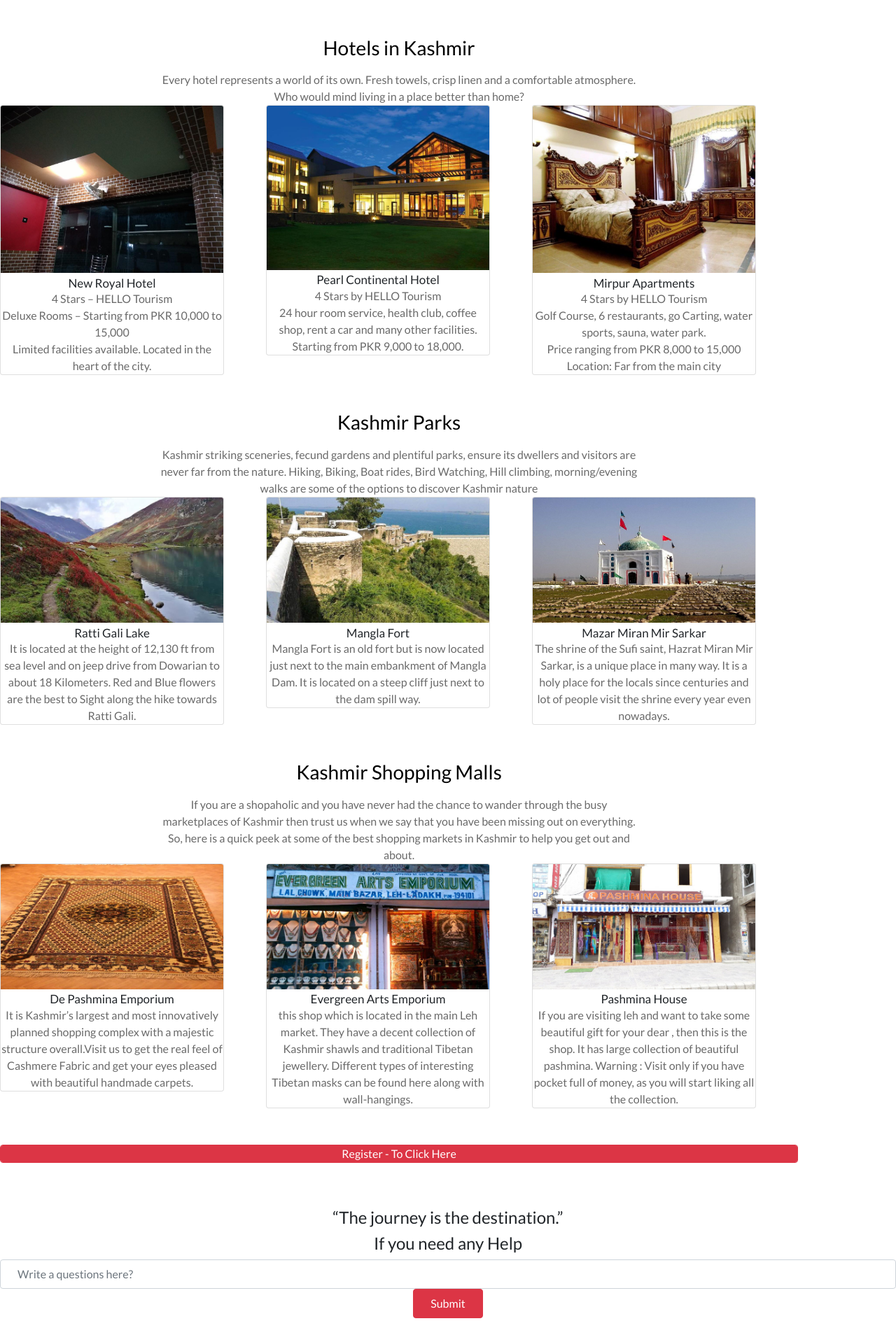
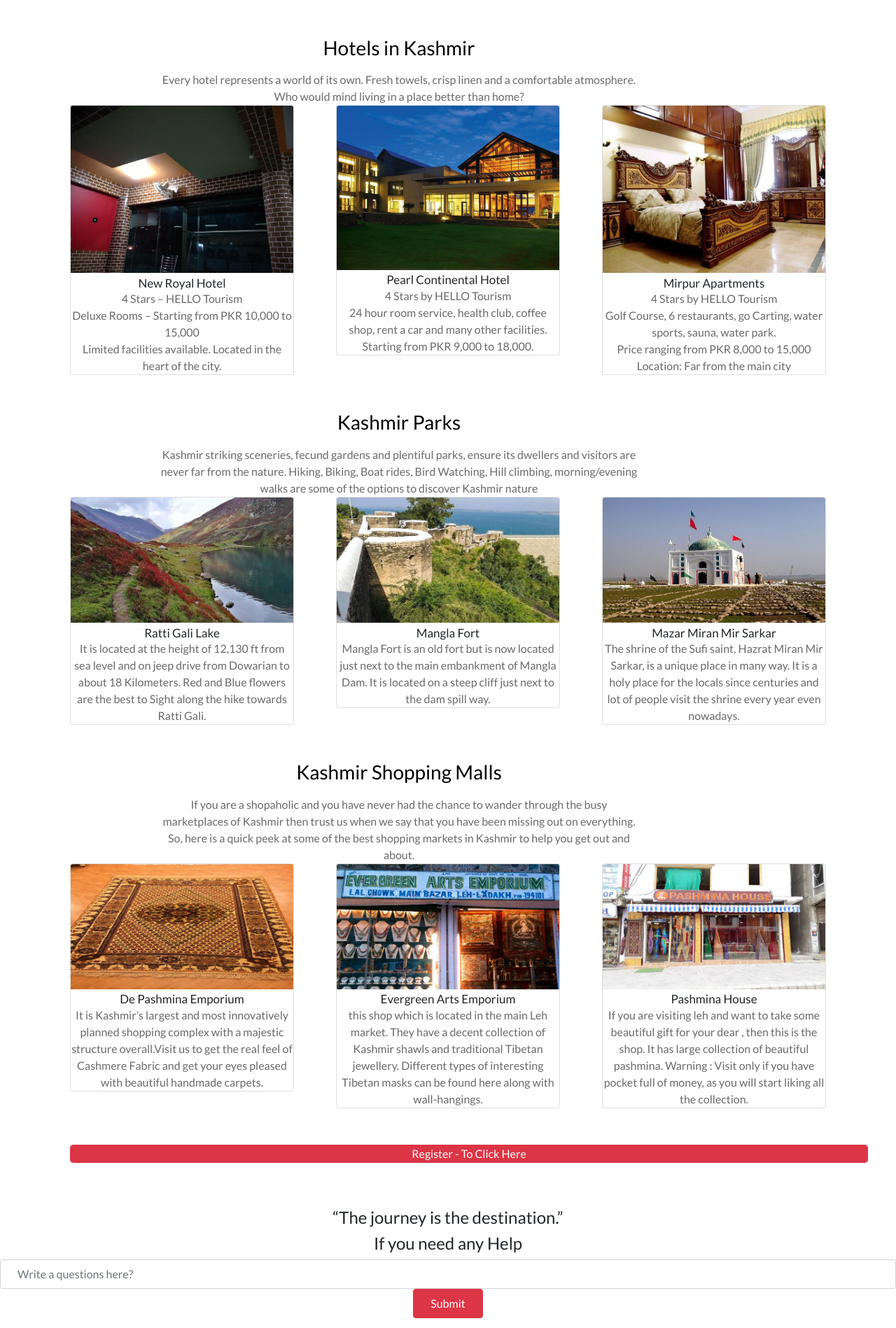
Before and after one commit to Hammad0010/angular, an Angular app: page /kashmir in a window 1280 px wide. Shown: the part 617-2515 px from the top of the page at 70% size. Built offline with nearby package versions, Linux system fonts and the light colour scheme.

Commit message:
Update kashmir.component.html

```diff
--- a/src/app/kashmir/kashmir.component.html
+++ b/src/app/kashmir/kashmir.component.html
@@ -35,6 +35,9 @@
             margin-left: 20%;
             margin-bottom: 2%;
         }
+        .center{
+            margin-left: 100px;
+        }
                 </style>
 <!-- Slider -->
 <div class="slider text-center">
@@ -47,7 +50,7 @@
 <div id="carousel" class="carousel slide" data-ride="carousel">
     <div class="carousel-inner">
       <div class="carousel-item active">
-        <img  class="d-block w-85" src="/assets/img/akv1.jpg" alt="First slide">
+        <img  class="center d-block w-85" src="/assets/img/akv1.jpg" alt="First slide">
         <div class="carousel-caption">
             <h5>NEELUM VALLEY</h5>
             <p> This one is for sure. You will find blue waters and greenery, as stunning as anything. This is God’s magnificent gift to mankind, fortunately, located in Azad Kashmir. </p>
@@ -94,7 +97,7 @@
 </p>
 <div class="row justify-content-center text-center">
 <div class="col-md-4">
-   <div class="card" style="width: 20rem;">
+   <div class=" center card" style="width: 20rem;">
    <img  src="/assets/img/akh1.jpg" alt="Image1" class="card-img-top">
    <div class="card-body">
        <h4 class="card-title">New Royal Hotel </h4>
@@ -107,7 +110,7 @@
 </div>
 
 <div class="col-md-4">
-    <div class="card" style="width: 20rem;">
+    <div class=" center card" style="width: 20rem;">
     <img src="/assets/img/akh2.jpg" alt="Image1" class="card-img-top">
     <div class="card-body">
         <h4 class="card-title">Pearl Continental Hotel </h4>
@@ -120,7 +123,7 @@
 </div>
 
 <div class="col-md-4">
-        <div class="card" style="width: 20rem;">
+        <div class="card center" style="width: 20rem;">
         <img src="/assets/img/akh3.jpg" alt="Image1" class="card-img-top">
         <div class="card-body">
             <h4 class="card-title">Mirpur Apartments</h4>
@@ -145,7 +148,7 @@
 
 <div class="row justify-content-center text-center">
 <div class="col-md-4">
-   <div class="card" style="width: 20rem;">
+   <div class="center card" style="width: 20rem;">
    <img src="/assets/img/akp1.jpg" alt="Image1" class="card-img-top">
    <div class="card-body">
        <h4 class="card-title">Ratti Gali Lake</h4>
@@ -157,7 +160,7 @@
 </div>
 
 <div class="col-md-4">
-    <div class="card" style="width: 20rem;">
+    <div class="center card" style="width: 20rem;">
     <img src="/assets/img/akp2.jpg" alt="Image1" class="card-img-top">
     <div class="card-body">
         <h4 class="card-title">Mangla Fort</h4>
@@ -168,7 +171,7 @@
 </div>
 
 <div class="col-md-4">
-        <div class="card" style="width: 20rem;">
+        <div class="center card" style="width: 20rem;">
         <img src="/assets/img/akp3.jpg" alt="Image1" class="card-img-top">
         <div class="card-body">
             <h4 class="card-title">Mazar Miran Mir Sarkar</h4>
@@ -191,7 +194,7 @@ If you are a shopaholic and you have never had the chance to wander through the
 
 <div class="row justify-content-center text-center">
 <div class="col-md-4">
-<div class="card" style="width: 20rem;">
+<div class="center card" style="width: 20rem;">
 <img src="/assets/img/aks1.jpg" alt="Image1" class="card-img-top">
 <div class="card-body">
    <h4 class="card-title">De Pashmina Emporium</h4>
@@ -204,7 +207,7 @@ If you are a shopaholic and you have never had the chance to wander through the
 </div>
 
 <div class="col-md-4">
-<div class="card" style="width: 20rem;">
+<div class="card center" style="width: 20rem;">
 <img src="/assets/img/aks2.jpg" alt="Image1" class="card-img-top">
 <div class="card-body">
     <h4 class="card-title">Evergreen Arts Emporium</h4>
@@ -215,7 +218,7 @@ If you are a shopaholic and you have never had the chance to wander through the
 </div>
 
 <div class="col-md-4">
-    <div class="card" style="width: 20rem;">
+    <div class="card center" style="width: 20rem;">
     <img src="/assets/img/aks3.jpg" alt="Image1" class="card-img-top">
     <div class="card-body">
         <h4 class="card-title">Pashmina House</h4>
@@ -228,7 +231,7 @@ If you are a shopaholic and you have never had the chance to wander through the
 </div>
 </div>
 <!-- Buttons -->
-<div class="container justify-content-center text-center">
+<div class="container center justify-content-center text-center">
 <a href="register.html"><input type="button" value="Register - To Click Here"  class="btn btn-danger form-control"></a>
 </div>
 
```
